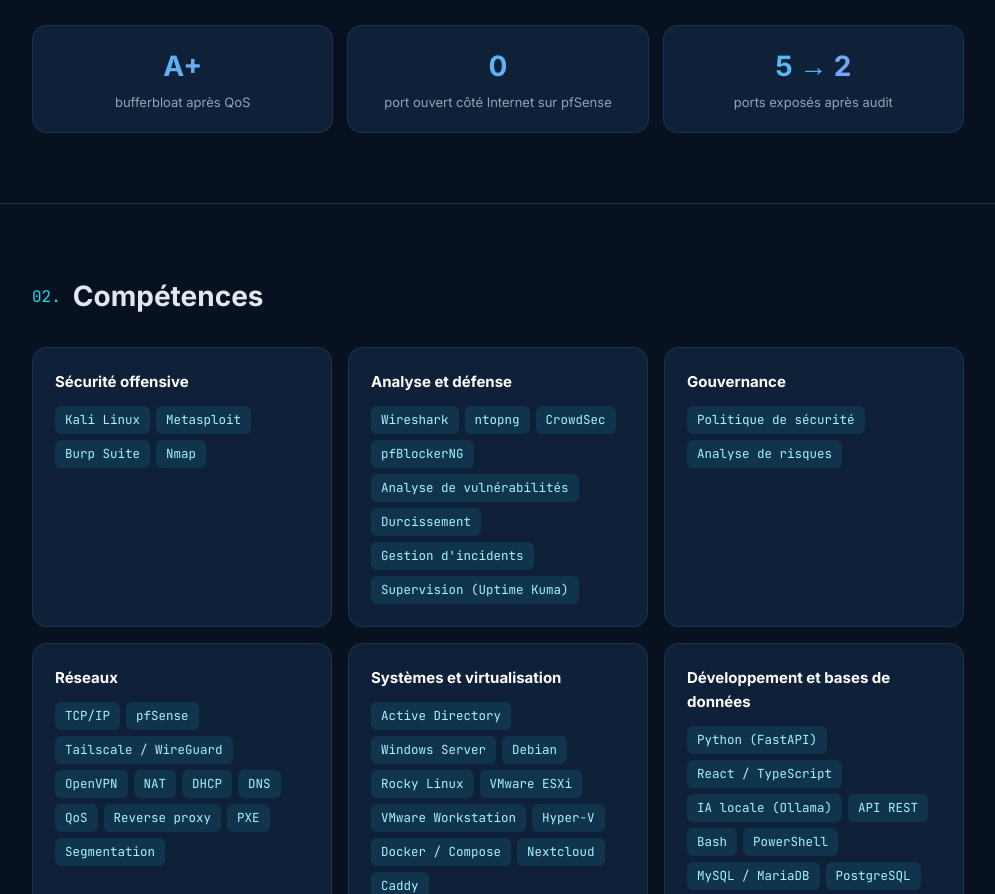
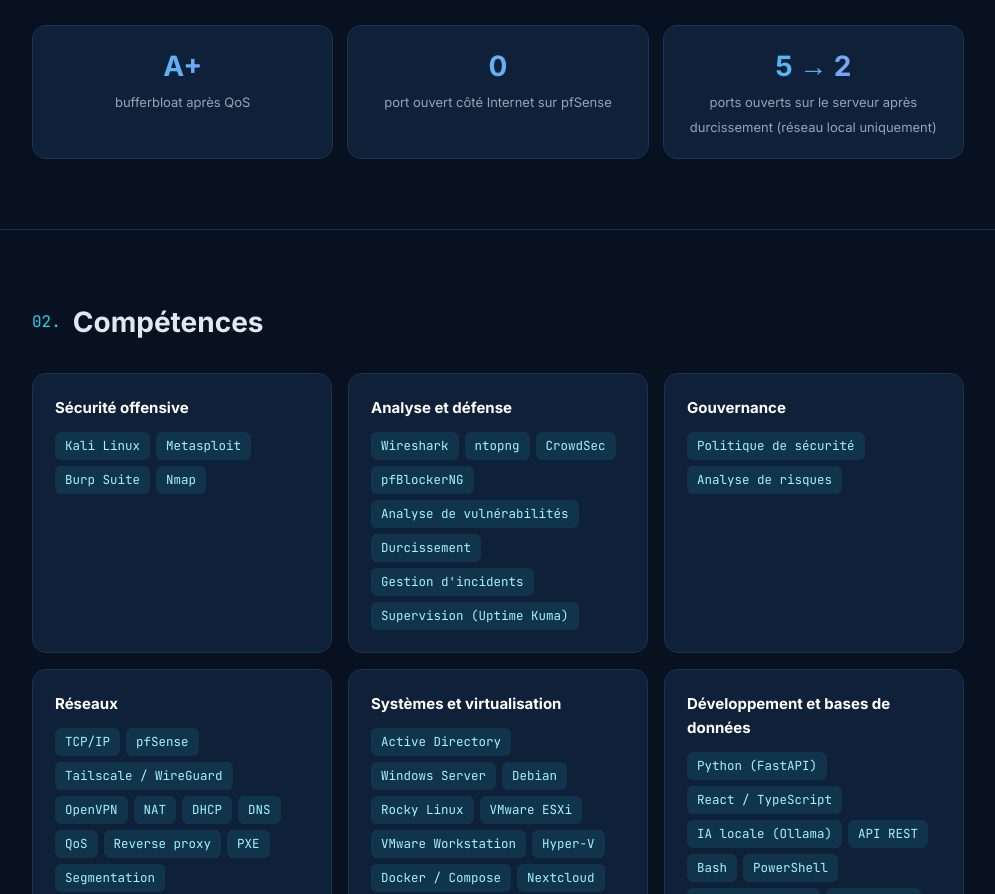
Before and after one commit to sujeenthiran/sujeenthiran.github.io, a plain HTML site: page index.html in a window 1280 px wide. Shown: the part 810-1704 px from the top of the page, without its empty margins (142-1137 px from the left). Drawn offline with Linux system fonts and the light colour scheme.

Commit message:
Portfolio : précision sur les ports après durcissement

```diff
--- a/index.html
+++ b/index.html
@@ -131,7 +131,7 @@
 <section id="a-propos" class="about"><div class="wrap">
   <h2><span class="num">01.</span>À propos</h2>
   <p>Étudiant en 3e année de Bachelor Cybersécurité à Ynov Campus Lyon, je recherche une alternance au sein d'une équipe sécurité ou infrastructure. Ce qui me motive : comprendre comment fonctionne une infrastructure pour mieux la protéger. Je m'entraîne sur TryHackMe et sur un homelab que je fais tourner en conditions réelles : il protège tout le réseau de ma famille (pare-feu, filtrage DNS, SOC maison, VPN, cloud auto-hébergé). Je souhaite ensuite poursuivre en Mastère, idéalement dans la même entreprise.</p>
-  <div class="stats"><div class="stat"><b>A+</b><span>bufferbloat après QoS</span></div><div class="stat"><b>0</b><span>port ouvert côté Internet sur pfSense</span></div><div class="stat"><b>5 → 2</b><span>ports exposés après audit</span></div></div>
+  <div class="stats"><div class="stat"><b>A+</b><span>bufferbloat après QoS</span></div><div class="stat"><b>0</b><span>port ouvert côté Internet sur pfSense</span></div><div class="stat"><b>5 → 2</b><span>ports ouverts sur le serveur après durcissement (réseau local uniquement)</span></div></div>
 </div></section>
 
 <section id="competences"><div class="wrap">
```
